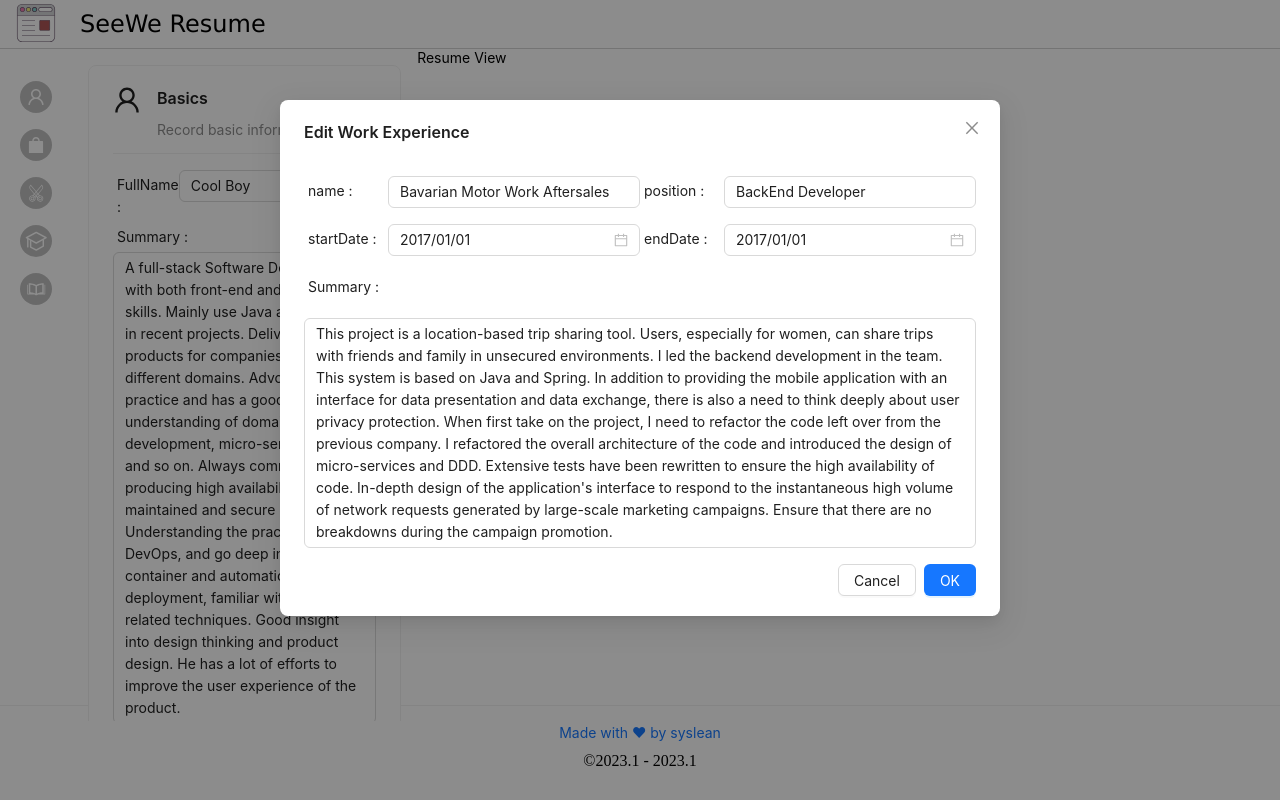
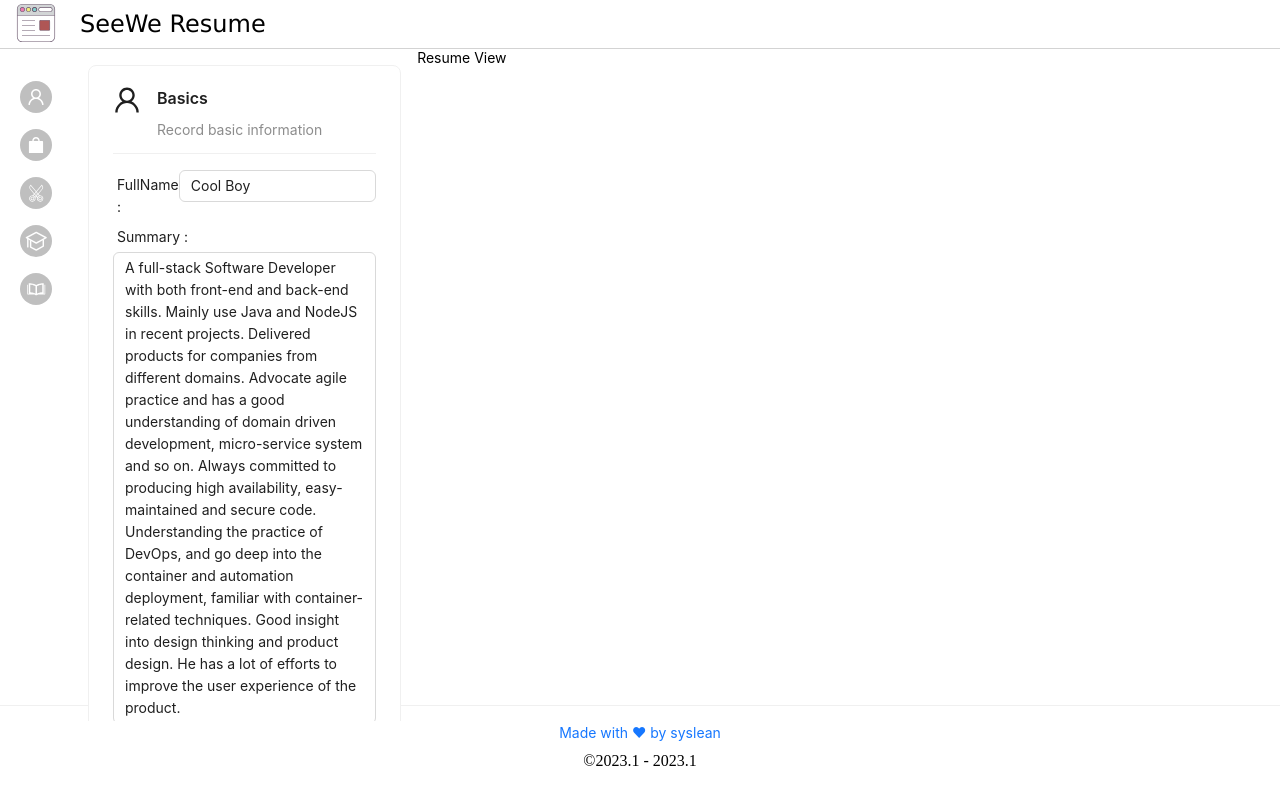
Before and after one commit to syslean/seewe_ui, a React (Create React App) app: page / in a window 1280 px wide. Built offline with nearby package versions, Linux system fonts and the light colour scheme.

Commit message:
[feat] add work experience edit

```diff
--- /dev/null
+++ b/src/component/resume/works/WorkItem.tsx
@@ -0,0 +1,43 @@
+import React, {Dispatch, MouseEvent} from 'react';
+import {getYearAndMonth} from "../../../utils";
+import {Button, List, Popconfirm} from "antd";
+
+
+const WorkItem: React.FC<Props> = ({workExperience, handleClick}: Props) => {
+
+  const handleEditClick = (_event: MouseEvent<HTMLButtonElement> | MouseEvent<HTMLAnchorElement>) => {
+    handleClick(workExperience.id);
+  }
+
+  const handleDeleteClick = (e?: React.MouseEvent<HTMLElement>) => {
+    console.log(e?.target);
+  }
+
+
+  const basicInfo = `${workExperience.name} - ${workExperience.position}`
+  const limitDate = `${getYearAndMonth(workExperience.startDate)} - ${getYearAndMonth(workExperience.endDate)}`;
+  return (
+    <List.Item actions={[
+      <Button type="link" onClick={handleEditClick}>Edit</Button>,
+      <Popconfirm
+        title="Delete the work experience"
+        description="Are you sure to delete this work experience?"
+        onConfirm={handleDeleteClick}
+      >
+        <Button type="link" danger>Delete</Button>
+      </Popconfirm>,
+    ]}>
+      <List.Item.Meta
+        title={basicInfo}
+        description={limitDate}
+      />
+    </List.Item>
+  )
+};
+
+interface Props {
+  workExperience: WorkExperienceModal
+  handleClick: Dispatch<string>
+}
+
+export default WorkItem;
--- a/src/component/resume/works/index.tsx
+++ b/src/component/resume/works/index.tsx
@@ -1,16 +1,26 @@
 import React, {useContext, useState} from 'react';
 import {ResumeContext} from "../../../page/Resume/resumeContext";
 import Header from "../header";
-import {Button, Card, List} from "antd";
-import {getYearAndMonth} from "../../../utils";
+import {Card, List} from "antd";
 import WorkForm from "./workForm";
+import WorkItem from "./WorkItem";
 
 const Works: React.FC = () => {
 
-  const {resume} = useContext(ResumeContext);
+  const {resume, updateWorkExperience} = useContext(ResumeContext);
   const {workExperiences} = resume;
-  const [isOpen, setIsOpen] = useState(true);
+  const [showEditForm, setShowEditForm] = useState(false);
 
+  const [currentWorkExperience, setCurrentWorkExperience] = useState<WorkExperienceModal>({} as WorkExperienceModal);
+
+  const handleClick = (id: string) => {
+    const work = workExperiences.find((item) => item.id === id);
+    if (work) {
+      setCurrentWorkExperience(work);
+      setShowEditForm(true);
+    }
+    // not find handle
+  }
 
   return (
     <>
@@ -19,29 +29,16 @@ const Works: React.FC = () => {
         <List
           itemLayout="horizontal"
           dataSource={workExperiences}
-          renderItem={
-            (workExperience, index) => {
-              const basicInfo = `${workExperience.name} - ${workExperience.position}`
-              const limitDate = `${getYearAndMonth(workExperience.startDate)} - ${getYearAndMonth(workExperience.endDate)}`;
-              return (
-                <List.Item actions={
-                  [<Button key={index} type="link">Edit</Button>, <Button key={index} type="link" danger>Delete</Button>]}>
-                  <List.Item.Meta
-                    title={basicInfo}
-                    description={limitDate}
-                  />
-                </List.Item>
-              )
-            }
-          }
+          renderItem={(workExperience, index) => <WorkItem key={index} workExperience={workExperience}
+                                                           handleClick={handleClick}/>}
         />
       </Card>
-      <WorkForm
-        isOpen={isOpen}
-        setIsOpen={setIsOpen}
-        workExperience={workExperiences[0]} handleSave={(workExperience) => {
-        console.log(workExperience)
-      }}/>
+      {
+        showEditForm &&
+        <WorkForm
+          setShowEditForm={setShowEditForm}
+          workExperience={currentWorkExperience} handleSave={updateWorkExperience}/>
+      }
     </>
 
   )
--- a/src/component/resume/works/workForm.tsx
+++ b/src/component/resume/works/workForm.tsx
@@ -9,7 +9,7 @@ const WrappedRow = styled(Row)`
   margin-bottom: 1rem;
 `
 
-const WorkForm: React.FC<Props> = ({workExperience, handleSave, isOpen, setIsOpen}: Props) => {
+const WorkForm: React.FC<Props> = ({workExperience, handleSave, setShowEditForm}: Props) => {
 
 
   const [workInfo, setWorkInfo] = useState(workExperience);
@@ -17,11 +17,12 @@ const WorkForm: React.FC<Props> = ({workExperience, handleSave, isOpen, setIsOpe
   const {name, position, startDate, endDate, summary} = workInfo;
 
   const handleCancel = () => {
-    setIsOpen(false);
+    setShowEditForm(false);
   }
 
   const handleOk = () => {
     handleSave(workInfo);
+    setShowEditForm(false);
   }
 
 
@@ -47,7 +48,7 @@ const WorkForm: React.FC<Props> = ({workExperience, handleSave, isOpen, setIsOpe
 
   return (
     <>
-      <Modal title="Edit Work Experience" open={isOpen} onOk={handleOk} onCancel={handleCancel}
+      <Modal title="Edit Work Experience" open={true} onOk={handleOk} onCancel={handleCancel}
              style={{minWidth: "45rem"}}>
         <WrappedRow style={{marginTop: "2rem"}}>
           <Col span={3}>
@@ -97,8 +98,7 @@ const WorkForm: React.FC<Props> = ({workExperience, handleSave, isOpen, setIsOpe
 
 
 interface Props {
-  isOpen: boolean,
-  setIsOpen: Dispatch<boolean>,
+  setShowEditForm: Dispatch<boolean>,
   workExperience: WorkExperienceModal,
   handleSave: (workExperience: WorkExperienceModal) => void
 }
--- a/src/mock/mockResume01.json
+++ b/src/mock/mockResume01.json
@@ -16,7 +16,7 @@
       "summary": "This project is a location-based trip sharing tool. Users, especially for women, can share trips with friends and family in unsecured environments. I led the backend development in the team. This system is based on Java and Spring. In addition to providing the mobile application with an interface for data presentation and data exchange, there is also a need to think deeply about user privacy protection. When first take on the project, I need to refactor the code left over from the previous company. I refactored the overall architecture of the code and introduced the design of micro-services and DDD. Extensive tests have been rewritten to ensure the high availability of code. In-depth design of the application's interface to respond to the instantaneous high volume of network requests generated by large-scale marketing campaigns. Ensure that there are no breakdowns during the campaign promotion."
     },
     {
-      "id": "randomId1",
+      "id": "randomId2",
       "name": "Bavarian Motor Work Aftersales",
       "position": "BackEnd Developer",
       "startDate": "2017/01/01",
@@ -36,7 +36,7 @@
       "describe": "Spring, Django, Express"
     },
     {
-      "id": "frontend",
+      "id": "randomId3",
       "name": "Framework",
       "describe": "React, VUE, MiniApp(WeChat) , Angular"
     }
@@ -50,7 +50,7 @@
       "endDate": "2018/7/1"
     },
     {
-      "id": "randomId1",
+      "id": "randomId2",
       "institution": "Tsinghua University",
       "degree": "master degree",
       "startDate": "2018/10/1",
--- a/src/service/resume/index.ts
+++ b/src/service/resume/index.ts
@@ -5,7 +5,7 @@ import initResume from "../../mock/mockResume01.json";
 export interface ResumeService {
   resume: ResumeModal,
   updateBasicInfo: (basicInfo: BasicInfo) => void,
-  updateWorkExperience: (id: string, workExperience: WorkExperienceModal) => void,
+  updateWorkExperience: (workExperience: WorkExperienceModal) => void,
   addWorkExperience: (workExperience: WorkExperienceModal) => void,
   deleteWorkExperience: (id: string) => void
 }
@@ -21,10 +21,10 @@ const useResume = () => {
       setResume({...resume, basicInfo: {...basicInfo}});
     },
 
-    updateWorkExperience: (id: string, workExperience: WorkExperienceModal) => {
+    updateWorkExperience: (workExperience: WorkExperienceModal) => {
       const {workExperiences} = resume;
       const updateWorkExperiences = workExperiences.map(
-        (item) => item.id === id ? workExperience : item
+        (item) => item.id === workExperience.id ? workExperience : item
       );
       setResume({...resume, workExperiences: updateWorkExperiences})
     },
```
